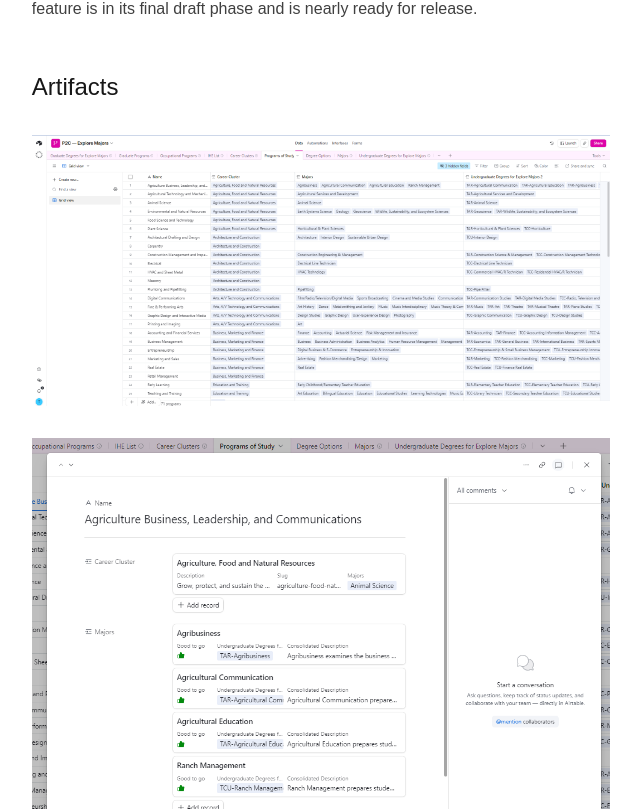
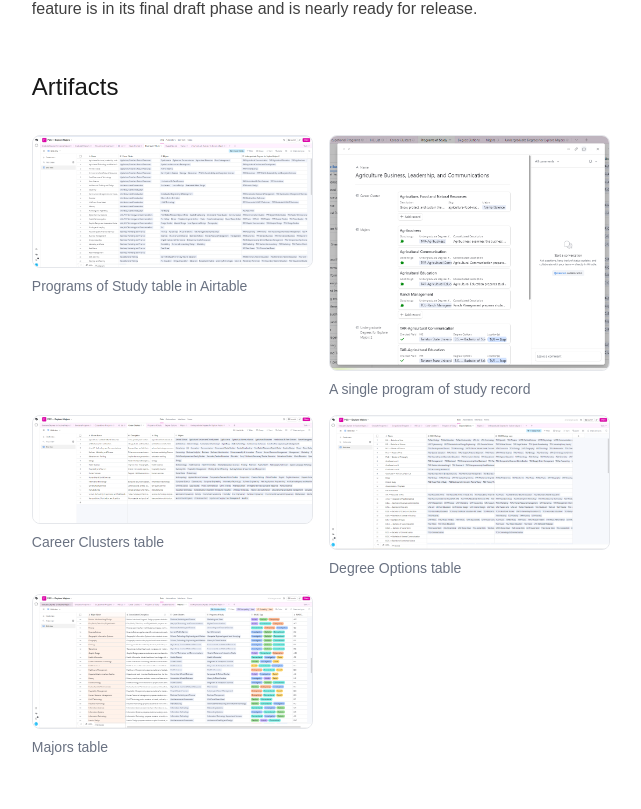
Before and after one commit to vgfortworth-dev/my-portfolio, a Next.js app: page /work/explore-majors in a window 1280 px wide. Shown: the part 8011-8820 px from the top of the page, without its empty margins (319-960 px from the left). Built offline with nearby package versions, Linux system fonts and the light colour scheme.

Commit message:
gallery update2

```diff
--- a/app/work/explore-majors/page.mdx
+++ b/app/work/explore-majors/page.mdx
@@ -213,12 +213,10 @@ I transitioned to a different department before implementation completed, so I d
 
 ## Artifacts
 
-![Programs of Study table in Airtable, showing the full catalog of programs](/images/explore-majors/programs-of-study.png)
-
-![A single program of study record, with its cluster, CIP code, and degree options](/images/explore-majors/pos-profile.png)
-
-![Career Clusters table, showing each cluster and its linked programs](/images/explore-majors/career-clusters.png)
-
-![Degree Options table, joined to programs by CIP code](/images/explore-majors/degree-options.png)
-
-![Majors table](/images/explore-majors/majors.png)
+<Gallery images={[
+  { src: "/images/explore-majors/programs-of-study.png", alt: "Programs of Study table in Airtable" },
+  { src: "/images/explore-majors/pos-profile.png", alt: "A single program of study record" },
+  { src: "/images/explore-majors/career-clusters.png", alt: "Career Clusters table" },
+  { src: "/images/explore-majors/degree-options.png", alt: "Degree Options table" },
+  { src: "/images/explore-majors/majors.png", alt: "Majors table" },
+]} />
--- a/mdx-components.js
+++ b/mdx-components.js
@@ -1,3 +1,8 @@
+import Gallery from './app/components/Gallery'
+
 export function useMDXComponents(components) {
-  return { ...components };
+  return {
+    Gallery,
+    ...components,
+  }
 }
```
